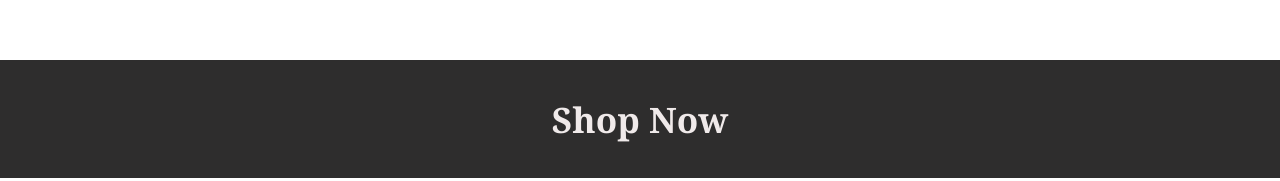
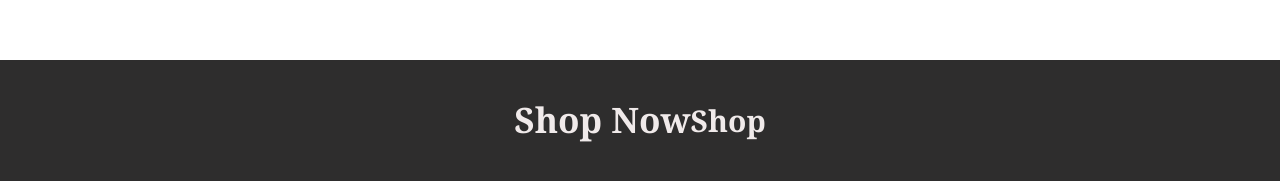
Before and after one commit to Gabriel1203-DEV/Natura-Bites, a plain HTML site: page NB.HTML in a window 1280 px wide. Shown: the part 662-843 px from the top of the page. Drawn offline with Linux system fonts and the light colour scheme; a web font is replaced by a local one.

Commit message:
TITULO HTML LINEA 31

```diff
--- a/NB.HTML
+++ b/NB.HTML
@@ -28,6 +28,7 @@
 </div>
 <div class="background-white">
     <h3>Shop Now</h3>
+    <h4>Shop</h4>
 
 </div>
 
```
